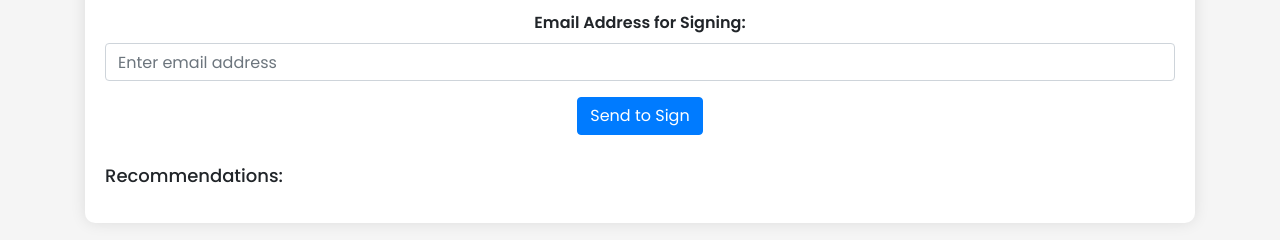
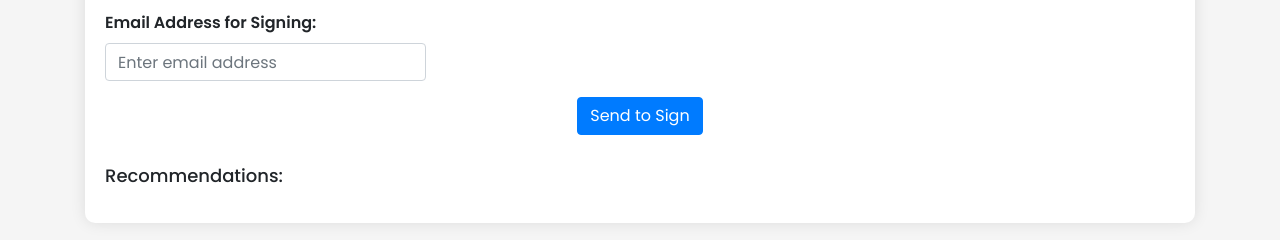
Before and after one commit to Vishesht27/DropBox, a Flask app: template dropbox/templates/output_template.html in a window 1280 px wide. Shown: the part 113-353 px from the top of the page. Run offline with Flask 3, Linux system fonts and the light colour scheme; the template is opened without the code that fills it, so the values that code supplies are empty; some libraries are stand-ins or nearby versions.

Commit message:
Fixed the Email TextBox Size

```diff
--- a/dropbox/templates/output_template.html
+++ b/dropbox/templates/output_template.html
@@ -5,7 +5,11 @@
     <meta http-equiv="X-UA-Compatible" content="IE=edge" />
     <meta name="viewport" content="width=device-width, initial-scale=1.0" />
     <title>Generated Contract</title>
-    <link rel="icon" href="{{ url_for('static', filename='logo.png') }}" type="image/x-icon">
+    <link
+      rel="icon"
+      href="{{ url_for('static', filename='logo.png') }}"
+      type="image/x-icon"
+    />
     <link
       href="https://maxcdn.bootstrapcdn.com/bootstrap/4.5.2/css/bootstrap.min.css"
       rel="stylesheet"
@@ -66,6 +70,16 @@
         margin: 20px auto; /* Center the button */
         display: block;
       }
+
+      .form-group label,
+      .form-group input {
+        text-align: left;
+        display: block;
+      }
+
+      .form-group input[type="email"] {
+        width: 30%;
+      }
     </style>
   </head>
 
@@ -84,8 +98,14 @@
         <form action="/send_to_dropbox" method="post" class="submit-form">
           <div class="form-group">
             <label for="email"><b>Email Address for Signing:</b></label>
-            <input type="email" class="form-control" id="email" name="signing_email" required
-              placeholder="Enter email address" />
+            <input
+              type="email"
+              class="form-control"
+              id="email"
+              name="signing_email"
+              required
+              placeholder="Enter email address"
+            />
           </div>
           <input type="hidden" name="full_contract" value="{{ contract }}" />
           <input type="submit" value="Send to Sign" class="btn btn-primary" />
```
Also changed, not shown: dropbox/templates/select_contract.html (+6 -3 lines), dropbox/static/background_template.png (added), dropbox/static/fountain_logo.png (added), dropbox/static/logo-1.jpeg (added).
